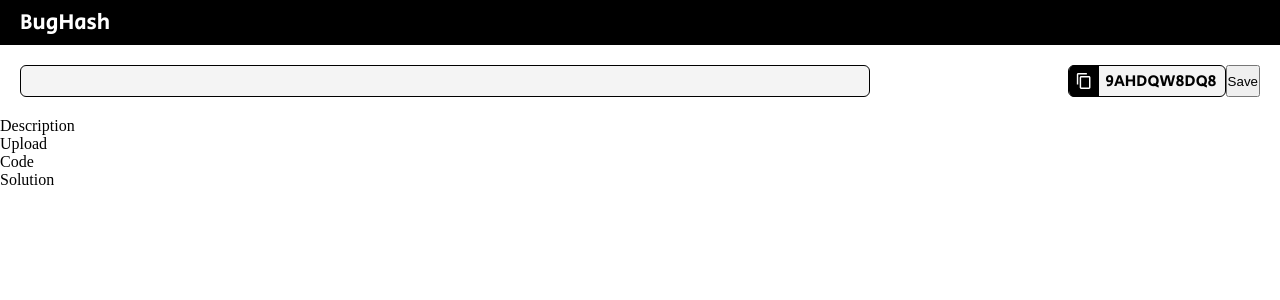
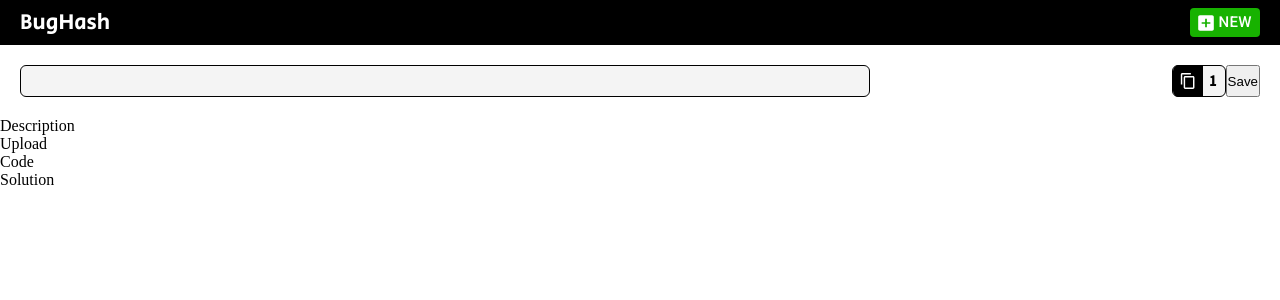
Before and after one commit to mathvaillant/bughash, a React (Create React App) app: page /new/1 in a window 1280 px wide. Shown: the top 300 px of the page. Built offline with nearby package versions, Linux system fonts and the light colour scheme.

Commit message:
chore: some styles and updates

```diff
--- a/package.json
+++ b/package.json
@@ -25,6 +25,7 @@
     "redux-thunk": "^2.4.1",
     "sass": "^1.49.9",
     "typescript": "^4.6.2",
+    "uuid": "^8.3.2",
     "web-vitals": "^2.1.4",
     "yarn": "^1.22.18"
   },
@@ -47,6 +48,7 @@
     ]
   },
   "devDependencies": {
+    "@types/uuid": "^8.3.4",
     "@typescript-eslint/eslint-plugin": "^5.15.0",
     "@typescript-eslint/parser": "^5.15.0",
     "eslint": "^8.11.0",
--- a/src/components/BugId/BugId.tsx
+++ b/src/components/BugId/BugId.tsx
@@ -1,12 +1,22 @@
-import React from 'react'
+import React, { useState } from 'react'
 import { BugIdProps } from "../../shared/types";
 import ContentCopyIcon from '@mui/icons-material/ContentCopy';
 import './_BugId.scss';
+import { Tooltip } from "@mui/material";
 
 const BugId: React.FC<BugIdProps> = ({ id }) => {
+  const [copied, setCopied] = useState(false);
+
+  const handleCopyToClipBoard = (): void => {
+    navigator.clipboard.writeText(id);
+    setCopied(true);
+  }
+
   return (
     <div className='BugId'>
-        <span><ContentCopyIcon/>{id.slice(0, 10)}</span>
+        <Tooltip title={`${copied ? 'Copied!' : id}`}>
+          <span onClick={handleCopyToClipBoard}><ContentCopyIcon/>{id.slice(0, 10)}</span>
+        </Tooltip>
     </div>
   )
 }
--- a/src/components/Header/Header.tsx
+++ b/src/components/Header/Header.tsx
@@ -1,10 +1,26 @@
 import React from 'react';
+import { AddBox } from '@mui/icons-material';
+import { v4 as uuidv4 } from 'uuid';
+import { useNavigate } from "react-router-dom";
+import { Button } from "@mui/material";
 import './_Header.scss';
 
 const Header: React.FC = () => {
+  const navigate = useNavigate();
+
+  const handleNewDoc = (): void => {
+    const newBugId = uuidv4();
+
+    navigate(`/new/${newBugId}`);
+  };
+
   return (
     <header className='Header'>
       <a href='/'>BugHash</a>
+      <Button type='button' onClick={handleNewDoc}>
+        <AddBox />
+        New
+      </Button>
     </header>
   )
 }
--- a/src/components/Header/_Header.scss
+++ b/src/components/Header/_Header.scss
@@ -2,6 +2,9 @@
 @import '../../styles/variables.scss';
 
 .Header {
+    display: flex;
+    align-items: center;
+    justify-content: space-between;
     font-family: 'Secular One', sans-serif;
     color: $white;
     background-color: $black;
@@ -16,4 +19,19 @@
         color: inherit;
         font-size: inherit;
     }
+
+    button {
+        display: flex;
+        align-items: center;
+        font-size: 15px;
+        background-color: $greenNewBtn;
+        padding: 0.1rem 0.5rem 0.1rem 0.3rem;
+        border-radius: 4px;
+        color: $white;
+
+        svg {
+            padding: 0.1rem;
+            cursor: pointer;
+        }
+    }
 }
--- a/src/pages/App/App.tsx
+++ b/src/pages/App/App.tsx
@@ -1,6 +1,6 @@
 import React from 'react';
 import { Routes } from "react-router";
-import { BrowserRouter as Router, Route } from "react-router-dom";
+import { BrowserRouter, Route } from "react-router-dom";
 import Header from "../../components/Header/Header";
 import Dashboard from "../Dashboard/Dashboard";
 import NewBug from "../NewBug/NewBug";
@@ -10,7 +10,7 @@ import './_App.scss';
 const App: React.FC = () => {
   return (
     <>
-      <Router>
+      <BrowserRouter>
         <Header/>
         <main>
           <Routes>
@@ -18,7 +18,7 @@ const App: React.FC = () => {
             <Route path='/new/:id' element={<NewBug />} />
           </Routes>
         </main>
-      </Router>
+      </BrowserRouter>
     </>
   );
 }
--- a/src/pages/NewBug/NewBug.tsx
+++ b/src/pages/NewBug/NewBug.tsx
@@ -1,4 +1,5 @@
 import React from 'react'
+import { useParams } from "react-router";
 import BugId from "../../components/BugId/BugId";
 import BugTitle from "../../components/BugTitle/BugTitle";
 import Code from "../../components/Code/Code";
@@ -8,11 +9,13 @@ import Upload from "../../components/Upload/Upload";
 import './_NewBug.scss';
 
 const NewBug: React.FC = () => {
+  const params = useParams();
+
   return (
     <div className='NewBug'>
         <div className='NewBug__header'>
           <BugTitle/>
-          <BugId id={'9AHDQW8DQ8F102942'}/>
+            <BugId id={`${params.id}`}/>
           <button type='button'>Save</button>
         </div>
 
--- a/src/styles/variables.scss
+++ b/src/styles/variables.scss
@@ -1,3 +1,9 @@
 $white: #fff;
 $black: #000;
 $bgGrey: rgba(196, 196, 196, 0.18);
+$green1: #1fea00;
+$green: #27a102;
+$greenNewBtn: #1fea00c2;
+
+
+/// https://www.color-hex.com/color-palette/10080
```
Also changed, not shown: 2 other files (tests, documents, lock files or other folders).
